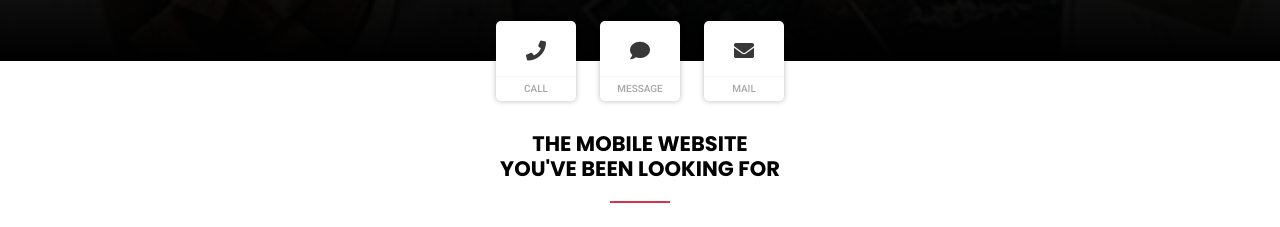
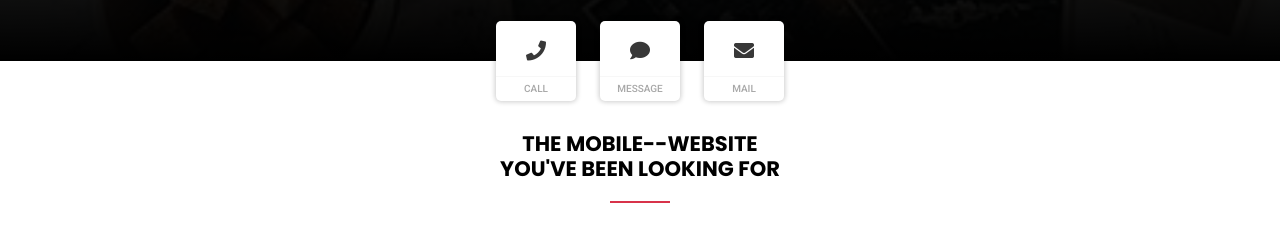
Before and after one commit to dtm2018/pwa1, a plain HTML site: page www.enableds.com/products/ultramobile/index.html in a window 1280 px wide. Shown: the part 845-1072 px from the top of the page. Drawn offline with Linux system fonts and the light colour scheme.

Commit message:
Update index.html
dtm1

```diff
--- a/www.enableds.com/products/ultramobile/index.html
+++ b/www.enableds.com/products/ultramobile/index.html
@@ -91,7 +91,7 @@
 <a href="mailto:yourname@domain.com"><i class="fa fa-envelope"></i><em>Mail</em></a>
 </div>
 <div class="content top-30">
-<h2 class="uppercase bolder center-text bottom-20">The Mobile Website <br>You've Been Looking For</h2>
+<h2 class="uppercase bolder center-text bottom-20">The Mobile--Website <br>You've Been Looking For</h2>
 <div class="deco-thin bg-highlight bottom-20"></div>
 <p class="bottom-30 boxed-text-large">
 Our products are carefuly constructed with each aspect from the user interface to the experience carefuly crafted to obtain mobile perfection.
```
